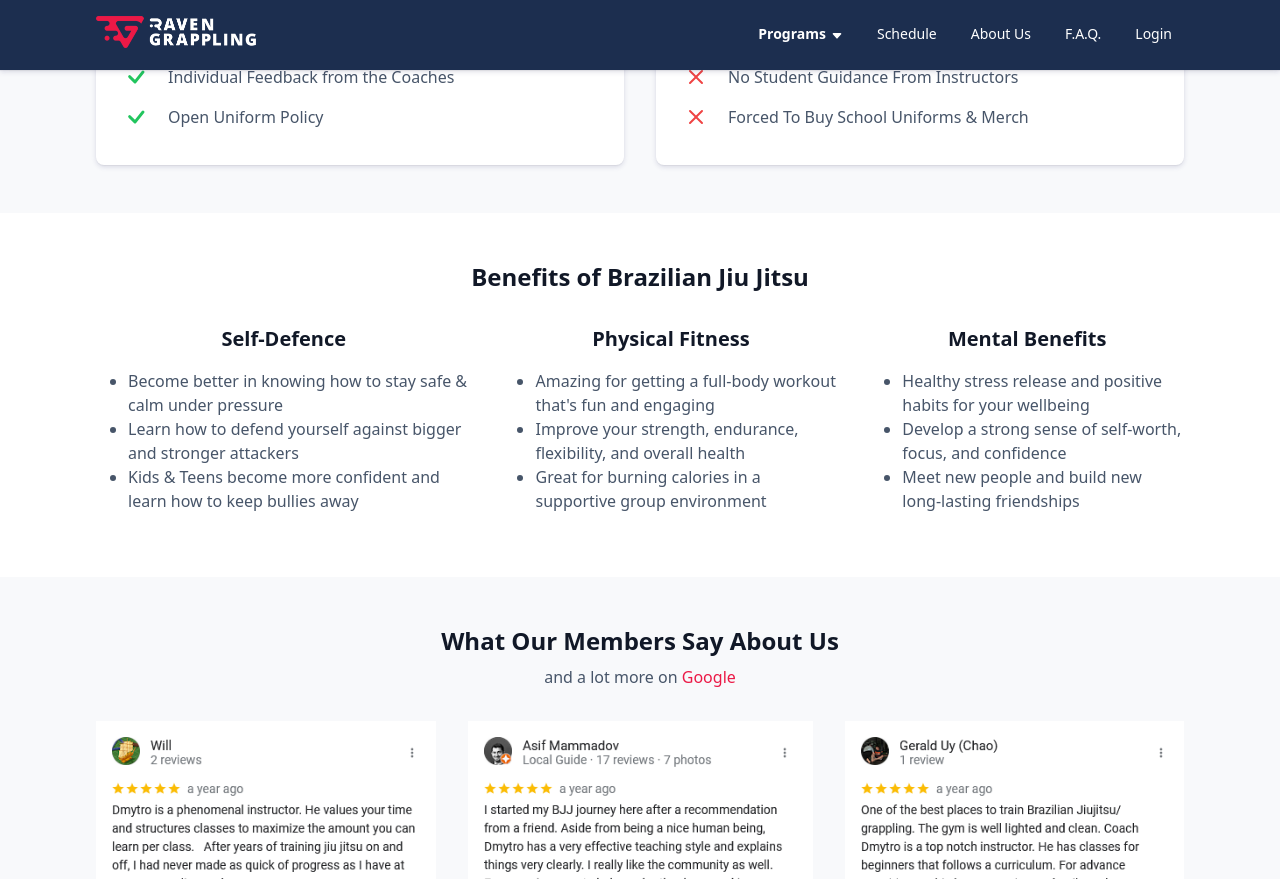
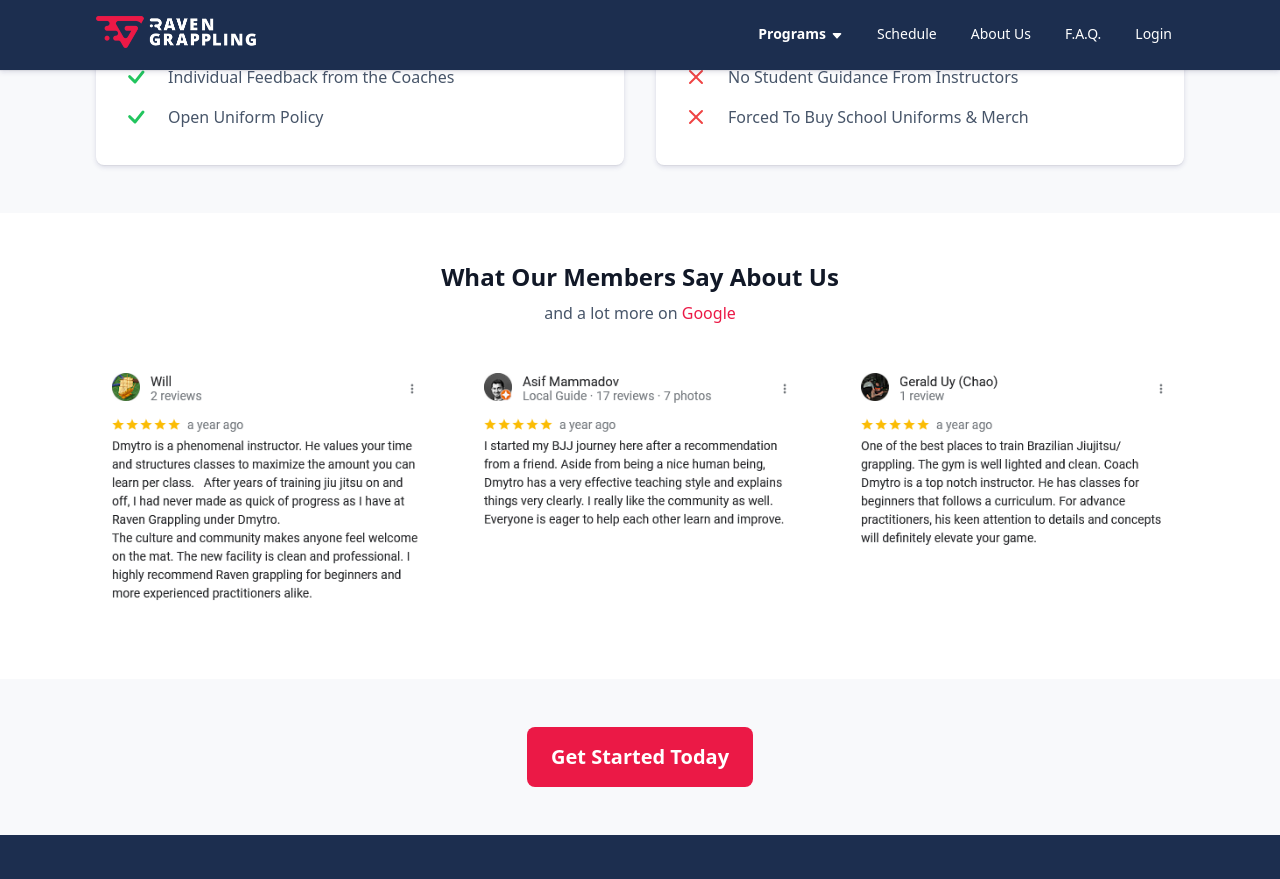
Before and after one commit to RavenGrappling/RavenGrappling.github.io, a Jekyll site: the page built from pages/index.html, in a window 1280 px wide and 900 px high, scrolled down 1319 px, cut to the strip 0-879 px from the top of the window. Built offline with Jekyll 4.4.1, drawn with Linux system fonts in a browser that asks for light colours.

Commit message:
Update index.html

```diff
--- a/pages/index.html
+++ b/pages/index.html
@@ -111,40 +111,6 @@ permalink: /
 </div>
 
 <section>
-  <h2 class="text-center">Benefits of Brazilian Jiu Jitsu</h2>
-
-  <div class="flex">
-    <div>
-      <h3 class="text-center">Self-Defence</h3>
-      <ul>
-        <li>Become better in knowing how to stay safe & calm under pressure</li>
-        <li>Learn how to defend yourself against bigger and stronger attackers</li>
-        <li>Kids & Teens become more confident and learn how to keep bullies away</li>
-      </ul>
-    </div>
-
-    <div>
-      <h3 class="text-center">Physical Fitness</h3>
-      <ul>
-        <li>Amazing for getting a full-body workout that's fun and engaging</li>
-        <li>Improve your strength, endurance, flexibility, and overall health</li>
-        <li>Great for burning calories in a supportive group environment</li>
-      </ul>
-    </div>
-
-    <div>
-      <h3 class="text-center">Mental Benefits</h3>
-      <ul>
-        <li>Healthy stress release and positive habits for your wellbeing</li>
-        <li>Develop a strong sense of self-worth, focus, and confidence</li>
-        <li>Meet new people and build new long-lasting friendships</li>
-      </ul>
-    </div>
-  </div>
-</section>
-
-<div class="section-bg">
-  <section>
   <h2 class="text-center">
     What Our Members Say About Us
   </h2>
@@ -166,10 +132,11 @@ permalink: /
     </div>
   </div>
 </section>
-</div>
 
+<div class="section-bg">
   <section class="text-center">
     <a href="#leads-form" class="large-button" data-scroll-button>
       Get Started Today
     </a>
   </section>
+</div>
```
Lines whose indentation alone changed are shown as unchanged.
